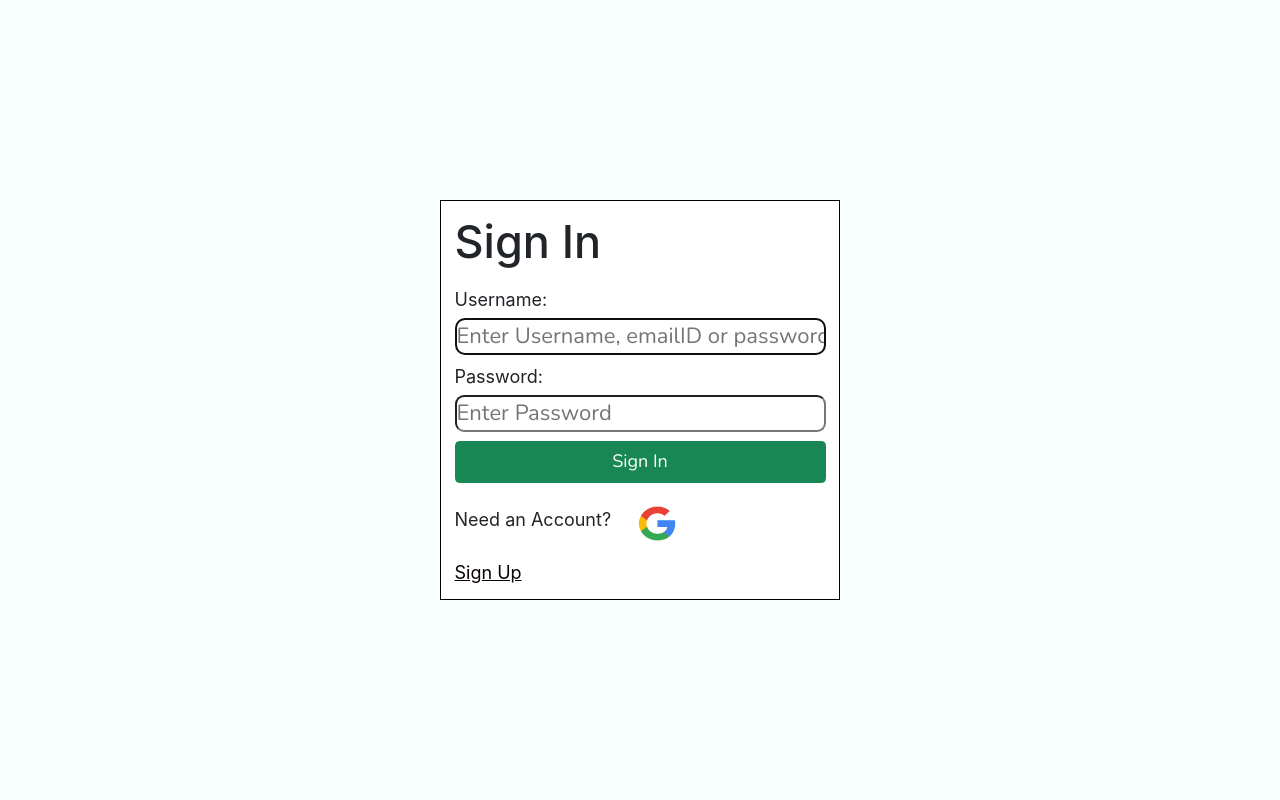
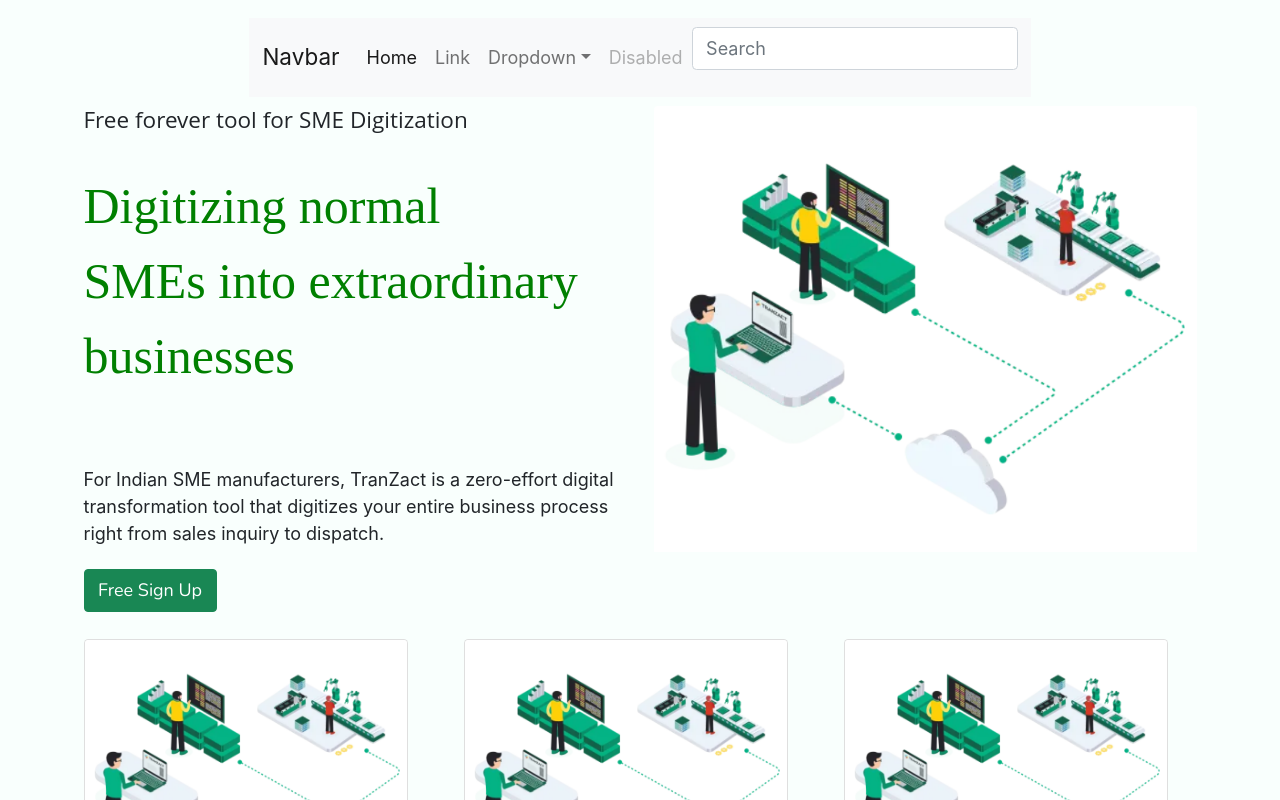
Before and after one commit to Pulak2001-cmd/India-Credit-client, a React (Create React App) app: page / in a window 1280 px wide. Shown: the top 800 px of the page. Built offline with nearby package versions, Linux system fonts and the light colour scheme.

Commit message:
commit thirteenth

```diff
--- a/package.json
+++ b/package.json
@@ -13,6 +13,7 @@
     "axios": "^0.26.1",
     "react": "^18.0.0",
     "react-dom": "^18.0.0",
+    "react-router-dom": "^6.3.0",
     "react-scripts": "5.0.0",
     "web-vitals": "^2.1.4"
   },
--- a/src/App.js
+++ b/src/App.js
@@ -5,15 +5,29 @@
 import Intro from './components/Intro';
 import Register from './components/Register';
 import Login from './components/Login';
+import {BrowserRouter as Router,Switch,Route,Link,Routes} from 'react-router-dom'
 
 function App() {
   return (
     <div className="App">
-       {/* <Header/>
-      <Intro />
-      <Cards/>   */}
+      <Router>
+      <Routes>
+        <Route path="/" element={<><Header/> <Intro/> <Cards/></>}>
 
-      <Login/>
+          </Route>
+        </Routes>
+        <Routes>
+        <Route path="/Register" element={<Register/>}>
+
+          </Route>
+        </Routes>
+        <Routes>
+        <Route path="/Login" element={<Login/>}>
+
+          </Route>
+        </Routes>
+      </Router>
+
     </div>
   );
 }
```
Also changed, not shown: 1 other file (tests, documents, lock files or other folders).
